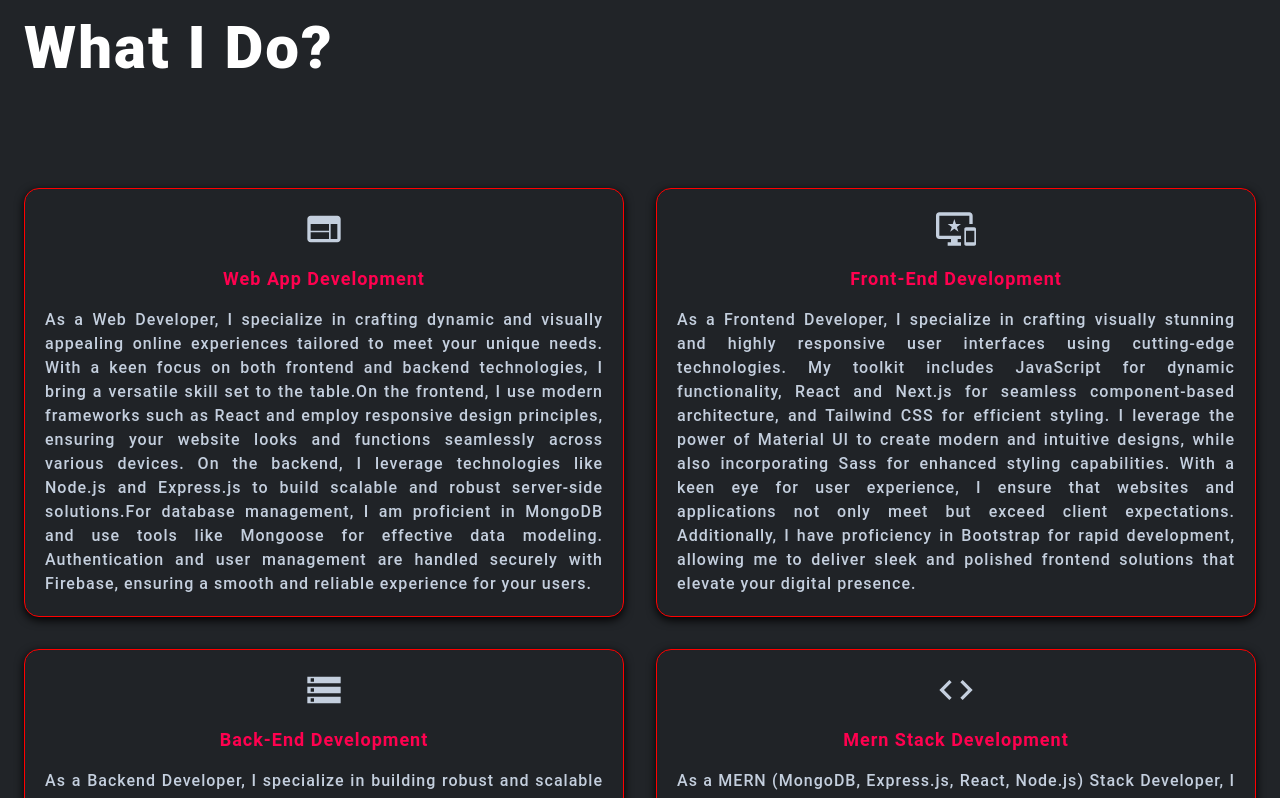
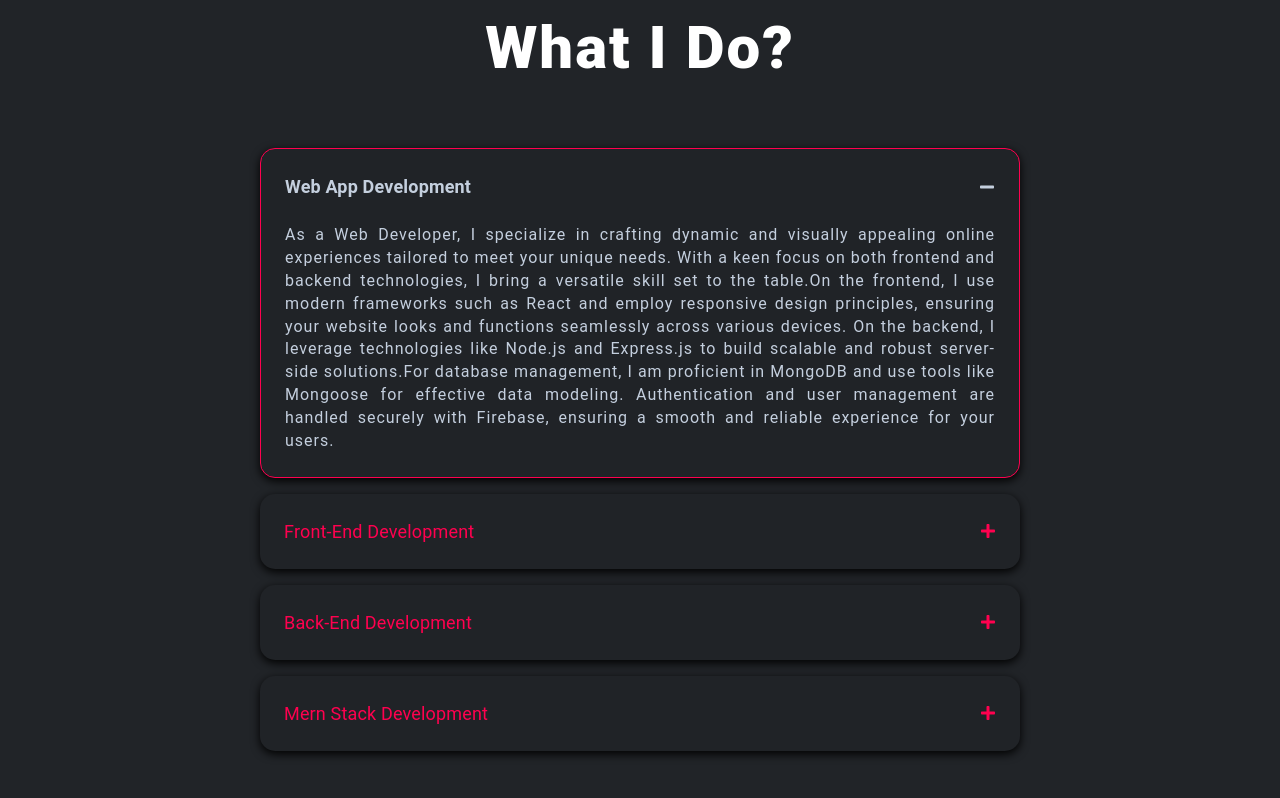
Before and after one commit to alamin-cse44/portfolio-react, a React (Create React App) app: page / in a window 1280 px wide. Shown: the part 982-1780 px from the top of the page. Built offline with nearby package versions, Linux system fonts and the light colour scheme.

Commit message:
Refactor: all section

```diff
--- a/src/components/features/Features.js
+++ b/src/components/features/Features.js
@@ -1,125 +1,410 @@
-import { Box, Divider, Grid, Paper, Typography } from "@mui/material";
+import { useState } from "react";
 
-import WebIcon from '@mui/icons-material/Web';
-import ImportantDevicesIcon from '@mui/icons-material/ImportantDevices';
-import StorageIcon from '@mui/icons-material/Storage';
-import CodeIcon from '@mui/icons-material/Code';
+import { Box, Container, Divider, Grid, Typography } from "@mui/material";
+
+import { FaMinus, FaPlus } from "react-icons/fa";
 
 import Title1 from "../../common/Title1";
 import Title2 from "../../common/Title2";
 
 import "./Features.scss";
 
-const features = [
-  {
-    id: 1,
-    icon: <WebIcon sx={{color: "#c4cfde", fontSize: {xs: "25px", sm: "40px"}}} />,
-    title: "Web App Development",
-    description:
-      "As a Web Developer, I specialize in crafting dynamic and visually appealing online experiences tailored to meet your unique needs. With a keen focus on both frontend and backend technologies, I bring a versatile skill set to the table.On the frontend, I use modern frameworks such as React and employ responsive design principles, ensuring your website looks and functions seamlessly across various devices. On the backend, I leverage technologies like Node.js and Express.js to build scalable and robust server-side solutions.For database management, I am proficient in MongoDB and use tools like Mongoose for effective data modeling. Authentication and user management are handled securely with Firebase, ensuring a smooth and reliable experience for your users.",
-  },
-  {
-    id: 2,
-    icon: <ImportantDevicesIcon sx={{color: "#c4cfde", fontSize: {xs: "25px", sm: "40px"}}} />,
-    title: "Front-End Development",
-    description:
-      "As a Frontend Developer, I specialize in crafting visually stunning and highly responsive user interfaces using cutting-edge technologies. My toolkit includes JavaScript for dynamic functionality, React and Next.js for seamless component-based architecture, and Tailwind CSS for efficient styling. I leverage the power of Material UI to create modern and intuitive designs, while also incorporating Sass for enhanced styling capabilities. With a keen eye for user experience, I ensure that websites and applications not only meet but exceed client expectations. Additionally, I have proficiency in Bootstrap for rapid development, allowing me to deliver sleek and polished frontend solutions that elevate your digital presence.",
-  },
-  {
-    id: 3,
-    icon: <StorageIcon sx={{color: "#c4cfde", fontSize: {xs: "25px", sm: "40px"}}} />,
-    title: "Back-End Development",
-    description:
-      "As a Backend Developer, I specialize in building robust and scalable server-side solutions to power your applications. My expertise lies in utilizing cutting-edge technologies, including Node.js and Express.js, to create efficient and high-performance backend systems. I leverage MongoDB with Mongoose for seamless database interactions, ensuring data integrity and optimal performance. For secure user authentication, I implement Firebase, providing a reliable and streamlined authentication process. My focus extends beyond just coding I architect backend solutions that align with your project's goals, emphasizing scalability, reliability, and security.",
-  },
-  {
-    id: 4,
-    icon: <CodeIcon sx={{color: "#c4cfde", fontSize: {xs: "25px", sm: "40px"}}} />,
-    title: "Mern Stack Development",
-    description:
-      "As a MERN (MongoDB, Express.js, React, Node.js) Stack Developer, I specialize in delivering end-to-end solutions for your web applications. My expertise spans the entire development cycle, from designing interactive and user-friendly interfaces using React to building scalable and efficient backend systems with Node.js and Express.js. I harness the power of MongoDB, using Mongoose for data modeling and management, to ensure a robust and flexible database architecture.By seamlessly integrating these technologies, I create dynamic and responsive web applications that provide an immersive user experience. Additionally, I prioritize security, scalability, and maintainability to ensure your project not only meets current needs but can evolve with your business.",
-  },
-];
-
 const Features = () => {
+  const [show, setShow] = useState("one");
+  const handleDisplay = (value) => {
+    setShow(value);
+  };
   return (
-    <Box id="features" className="features" sx={{ mx: 3, pt: 10 }}>
+    <Container id="features" className="features" sx={{ pt: 10 }}>
+      <Box textAlign={"center"}>
         <Title1 title="FEATURES" />
         <Title2 title="What I Do?" />
-
-      <Box sx={{ flexGrow: 1, mt: { xs: 7, sm: 15 } }}>
+      </Box>
+      <Box sx={{ flexGrow: 1, mt: 10 }}>
         <Grid
           container
-          spacing={{ xs: 2, md: 2, lg: 4 }}
-          columns={{ xs: 4, md: 8, lg: 12 }}
-          sx={{ display: "flex", justifyContent: "center" }}
+          spacing={{ xs: 2, md: 3 }}
+          columns={{ xs: 4, sm: 8, md: 12 }}
+          display={"flex"}
+          alignItems={"center"}
+          justifyContent={"center"}
         >
-          {features.map((item) => (
-            <Grid item xs={12} sm={6} key={item.id}>
-              <Paper
-                elevation={3}
+          <Grid item xs={12} sm={8} md={8}>
+            {/* question one */}
+            <Box
               sx={{
-                  p: 2.5,
+                borderRadius: "15px",
                 bgcolor: "#202327",
                 boxShadow: "0 3px 10px rgb(0 0 0/ 0.99)",
-                  borderRadius: "15px",
-                  // height: "320px",
-                  border: "1px solid red",
-                  ...(item.id === 2 && {
-                    mt: {
-                      // sm: -5,
+                p: 3,
+                color: "#c4cfde",
+                ...(show === "one" && {
+                  border: "1px solid #ff014f",
+                }),
+              }}
+            >
+              {show === "one" ? (
+                <Box>
+                  <Box
+                    sx={{
+                      display: "flex",
+                      alignItems: "center",
+                      justifyContent: "space-between",
+                      cursor: "pointer",
+                    }}
+                    onClick={() => handleDisplay("")}
+                  >
+                    <Typography
+                      sx={{
+                        ...(show === "one" && {
+                          fontWeight: "bold",
+                          fontSize: {
+                            xs: "15px",
+                            sm: "18px",
                           },
                         }),
                       }}
                     >
+                      Web App Development
+                    </Typography>
+                    <FaMinus />
+                  </Box>
+                  <Typography
+                    sx={{
+                      mt: 3,
+                      textAlign: "justify",
+                      fontSize: { xs: "14px", sm: "16px" },
+                      letterSpacing: 1,
+                    }}
+                    variant="body2"
+                  >
+                    As a Web Developer, I specialize in crafting dynamic and
+                    visually appealing online experiences tailored to meet your
+                    unique needs. With a keen focus on both frontend and backend
+                    technologies, I bring a versatile skill set to the table.On
+                    the frontend, I use modern frameworks such as React and
+                    employ responsive design principles, ensuring your website
+                    looks and functions seamlessly across various devices. On
+                    the backend, I leverage technologies like Node.js and
+                    Express.js to build scalable and robust server-side
+                    solutions.For database management, I am proficient in
+                    MongoDB and use tools like Mongoose for effective data
+                    modeling. Authentication and user management are handled
+                    securely with Firebase, ensuring a smooth and reliable
+                    experience for your users.
+                  </Typography>
+                </Box>
+              ) : (
                 <Box
-                  className="features-items"
                   sx={{
                     display: "flex",
-                    flexDirection: "column",
-                    justifyContent: "center",
-                    alignItems: "center"
+                    alignItems: "center",
+                    justifyContent: "space-between",
+                    cursor: "pointer",
+                  }}
+                  onClick={() => handleDisplay("one")}
+                >
+                  <Typography
+                    sx={{
+                      color: "#ff014f",
+                      fontSize: {
+                        xs: "14px",
+                        sm: "18px",
+                      },
                     }}
                   >
-                  {item.icon}
+                    Web App Development
+                  </Typography>
+                  <FaPlus color="#ff014f" />
+                </Box>
+              )}
+            </Box>
+
+            {/* question two */}
+            <Box
+              sx={{
+                borderRadius: "15px",
+                bgcolor: "#202327",
+                boxShadow: "0 3px 10px rgb(0 0 0/ 0.99)",
+                color: "#c4cfde",
+                p: 3,
+                mt: 2,
+                ...(show === "two" && {
+                  border: "1px solid #ff014f",
+                }),
+              }}
+            >
+              {show === "two" ? (
+                <Box>
+                  <Box
+                    sx={{
+                      display: "flex",
+                      alignItems: "center",
+                      justifyContent: "space-between",
+                      cursor: "pointer",
+                    }}
+                    onClick={() => handleDisplay("")}
+                  >
                     <Typography
                       sx={{
+                        ...(show === "two" && {
+                          fontWeight: "bold",
                           fontSize: {
-                        sm: 18,
-                        xs: 18,
+                            xs: "15px",
+                            sm: "18px",
                           },
-                      mt: 2,
-                      letterSpacing: "1px",
-                      fontWeight: "700",
-                      color: "#ff014f",
+                        }),
                       }}
                     >
-                    {item.title}
+                      Front-End Development
                     </Typography>
-
+                    <FaMinus />
+                  </Box>
                   <Typography
                     sx={{
+                      mt: 3,
+                      textAlign: "justify",
+                      fontSize: { xs: "14px", sm: "16px" },
+                      letterSpacing: 1,
+                    }}
+                    variant="body2"
+                  >
+                    As a Frontend Developer, I specialize in crafting visually
+                    stunning and highly responsive user interfaces using
+                    cutting-edge technologies. My toolkit includes JavaScript
+                    for dynamic functionality, React and Next.js for seamless
+                    component-based architecture, and Tailwind CSS for efficient
+                    styling. I leverage the power of Material UI to create
+                    modern and intuitive designs, while also incorporating Sass
+                    for enhanced styling capabilities. With a keen eye for user
+                    experience, I ensure that websites and applications not only
+                    meet but exceed client expectations. Additionally, I have
+                    proficiency in Bootstrap for rapid development, allowing me
+                    to deliver sleek and polished frontend solutions that
+                    elevate your digital presence.
+                  </Typography>
+                </Box>
+              ) : (
+                <Box
+                  sx={{
+                    display: "flex",
+                    alignItems: "center",
+                    justifyContent: "space-between",
+                    cursor: "pointer",
+                  }}
+                  onClick={() => handleDisplay("two")}
+                >
+                  <Typography
+                    sx={{
+                      color: "#ff014f",
                       fontSize: {
-                        sm: 16,
-                        xs: 12,
+                        xs: "14px",
+                        sm: "18px",
                       },
-                      mt: 2,
-                      letterSpacing: "1px",
-                      fontWeight: "500",
-                      color: "#c4cfde",
-                      textAlign: "justify"
                     }}
                   >
-                    {item.description}
+                    Front-End Development
+                  </Typography>
+                  <FaPlus color="#ff014f" />
+                </Box>
+              )}
+            </Box>
+
+            {/* question three */}
+            <Box
+              sx={{
+                borderRadius: "15px",
+                bgcolor: "#202327",
+                boxShadow: "0 3px 10px rgb(0 0 0/ 0.99)",
+                color: "#c4cfde",
+                p: 3,
+                mt: 2,
+                ...(show === "three" && {
+                  border: "1px solid #ff014f",
+                }),
+              }}
+            >
+              {show === "three" ? (
+                <Box>
+                  <Box
+                    sx={{
+                      display: "flex",
+                      alignItems: "center",
+                      justifyContent: "space-between",
+                      cursor: "pointer",
+                    }}
+                    onClick={() => handleDisplay("")}
+                  >
+                    <Typography
+                      sx={{
+                        ...(show === "three" && {
+                          fontWeight: "bold",
+                          fontSize: {
+                            xs: "14px",
+                            sm: "18px",
+                          },
+                        }),
+                      }}
+                    >
+                      Back-End Development
+                    </Typography>
+                    <FaMinus />
+                  </Box>
+                  <Typography
+                    sx={{
+                      mt: 3,
+                      textAlign: "justify",
+                      fontSize: { xs: "14px", sm: "16px" },
+                      letterSpacing: 1,
+                    }}
+                    variant="body2"
+                  >
+                    As a Backend Developer, I specialize in building robust and
+                    scalable server-side solutions to power your applications.
+                    My expertise lies in utilizing cutting-edge technologies,
+                    including Node.js and Express.js, to create efficient and
+                    high-performance backend systems. I leverage MongoDB with
+                    Mongoose for seamless database interactions, ensuring data
+                    integrity and optimal performance. For secure user
+                    authentication, I implement Firebase, providing a reliable
+                    and streamlined authentication process. My focus extends
+                    beyond just coding I architect backend solutions that align
+                    with your project's goals, emphasizing scalability,
+                    reliability, and security.
                   </Typography>
                 </Box>
-              </Paper>
+              ) : (
+                <Box
+                  sx={{
+                    display: "flex",
+                    alignItems: "center",
+                    justifyContent: "space-between",
+                    cursor: "pointer",
+                  }}
+                  onClick={() => handleDisplay("three")}
+                >
+                  <Typography
+                    sx={{
+                      color: "#ff014f",
+                      fontSize: {
+                        xs: "14px",
+                        sm: "18px",
+                      },
+                    }}
+                  >
+                    Back-End Development
+                  </Typography>
+                  <FaPlus color="#ff014f" />
+                </Box>
+              )}
+            </Box>
+
+            {/* question four */}
+            <Box
+              sx={{
+                borderRadius: "15px",
+                bgcolor: "#202327",
+                boxShadow: "0 3px 10px rgb(0 0 0/ 0.99)",
+                color: "#c4cfde",
+                p: 3,
+                mt: 2,
+                ...(show === "four" && {
+                  border: "1px solid #ff014f",
+                }),
+              }}
+            >
+              {show === "four" ? (
+                <Box>
+                  <Box
+                    sx={{
+                      display: "flex",
+                      alignItems: "center",
+                      justifyContent: "space-between",
+                      cursor: "pointer",
+                    }}
+                    onClick={() => handleDisplay("")}
+                  >
+                    <Typography
+                      sx={{
+                        ...(show === "four" && {
+                          fontWeight: "bold",
+                          fontSize: {
+                            xs: "14px",
+                            sm: "18px",
+                          },
+                        }),
+                      }}
+                    >
+                      Mern Stack Development
+                    </Typography>
+                    <FaMinus />
+                  </Box>
+                  <Typography
+                    sx={{
+                      mt: 3,
+                      textAlign: "justify",
+                      fontSize: { xs: "14px", sm: "16px" },
+                      letterSpacing: 1,
+                    }}
+                    variant="body2"
+                  >
+                    As a MERN (MongoDB, Express.js, React, Node.js) Stack
+                    Developer, I specialize in delivering end-to-end solutions
+                    for your web applications. My expertise spans the entire
+                    development cycle, from designing interactive and
+                    user-friendly interfaces using React to building scalable
+                    and efficient backend systems with Node.js and Express.js. I
+                    harness the power of MongoDB, using Mongoose for data
+                    modeling and management, to ensure a robust and flexible
+                    database architecture.By seamlessly integrating these
+                    technologies, I create dynamic and responsive web
+                    applications that provide an immersive user experience.
+                    Additionally, I prioritize security, scalability, and
+                    maintainability to ensure your project not only meets
+                    current needs but can evolve with your business.
+                  </Typography>
+                </Box>
+              ) : (
+                <Box
+                  sx={{
+                    display: "flex",
+                    alignItems: "center",
+                    justifyContent: "space-between",
+                    cursor: "pointer",
+                  }}
+                  onClick={() => handleDisplay("four")}
+                >
+                  <Typography
+                    sx={{
+                      color: "#ff014f",
+                      fontSize: {
+                        xs: "14px",
+                        sm: "18px",
+                      },
+                    }}
+                  >
+                    Mern Stack Development
+                  </Typography>
+                  <FaPlus color="#ff014f" />
+                </Box>
+              )}
+            </Box>
           </Grid>
-          ))}
+
+          {/* <Grid item xs={12} sm={6} md={6}>
+            <img
+              src=""
+              width={"100%"}
+              style={{
+                borderRadius: "25px",
+              }}
+              alt="ar"
+            />
+          </Grid> */}
         </Grid>
       </Box>
       <Divider sx={{ background: "#121415", mt: 15 }} />
-    </Box>
+    </Container>
   );
 };
 
--- a/src/components/portfolio/Portfolio.js
+++ b/src/components/portfolio/Portfolio.js
@@ -4,7 +4,7 @@ import "swiper/css";
 import "swiper/css/pagination";
 import { Autoplay, Navigation, Pagination } from "swiper";
 
-import { Box, Divider } from "@mui/material";
+import { Box, Container, Divider } from "@mui/material";
 import Title1 from "../../common/Title1";
 import Title2 from "../../common/Title2";
 
@@ -113,7 +113,7 @@ const Portfolio = () => {
 
   return (
     <>
-      <Box id="portfolio" className="portfolio" sx={{ mx: 3, pt: 10 }}>
+      <Container id="portfolio" className="portfolio" sx={{ pt: 10 }}>
         <Box className="portfolio-top">
           <Title1 title="VISIT MY PORTFOLIO AND KEEP YOUR FEEDBACK" />
           <Title2 title="My Portfolio" />
@@ -163,7 +163,7 @@ const Portfolio = () => {
           ))}
         </Swiper>
         <Divider sx={{ background: "#121415", mt: 15 }} />
-      </Box>
+      </Container>
     </>
   );
 };
--- a/src/components/resume/Resume.js
+++ b/src/components/resume/Resume.js
@@ -1,5 +1,5 @@
 import React, { useState } from "react";
-import { Divider } from "@mui/material";
+import { Container, Divider } from "@mui/material";
 import { Box, Tab, Tabs } from "@mui/material";
 
 import Education from "./education/Education";
@@ -15,7 +15,7 @@ const Resume = () => {
   const [route, setRoute] = useState("education");
 
   return (
-    <Box id="resume" sx={{ mx: 2, pt: 10 }}>
+    <Container id="resume" sx={{ pt: 10 }}>
       <Box sx={{ textAlign: "center" }}>
         <Title1 title="1+ YEARS OF EXPERIENCE" />
         <Title2 title="My Resume" />
@@ -91,7 +91,7 @@ const Resume = () => {
       </Tabs>
       {route === "education" ? <Education /> : <Experience />}
       <Divider sx={{ background: "#121415", mt: 15 }} />
-    </Box>
+    </Container>
   );
 };
 
--- a/src/components/resume/education/JobExperience.js
+++ b/src/components/resume/education/JobExperience.js
@@ -7,28 +7,29 @@ import { Divider, Typography } from "@mui/material";
 const jobExperience = [
   {
     id: 1,
-    degree: "Software Developer",
-    institution: "IQC(November 2022 - Present)",
-    grade: "France",
+    degree: "Frontend Developer",
+    institution: "Brogrammers Lab(October 2022 - Present)",
+    grade: "Dhaka",
     description:
-      "Expert hiring process is an important part of our age. IQC care deeply about their teams and the people who make them up."
+    "Frontend hiring process is an important part of our age. Brogrammers lab care deeply about their teams and the people who make them up."
     },
   {
     id: 2,
+    degree: "Frontend Developer",
+    institution: "IQC(November 2022 - May 2023)",
+    grade: "France",
+    description:
+      "Expert hiring process is an important part of our age. IQC Security Consultancy care deeply about their teams and the people who make them up."
+    },
+  {
+    id: 3,
     degree: "Backend Developer",
     institution: "3WIP(February 2023 - April)",
     grade: "India",
     description:
     "Backend hiring process is an important part of our age. 3WIP care deeply about their teams and the people who make them up."
     },
-  {
-    id: 3,
-    degree: "Frontend Developer",
-    institution: "Pridesys IT(September 2022 - November)",
-    grade: "Dhaka",
-    description:
-    "Frontend hiring process is an important part of our age. Pridesys care deeply about their teams and the people who make them up."
-    },
+
 ];
 
 const JobExperience = () => {
@@ -43,7 +44,8 @@ const JobExperience = () => {
               p: 3,
               bgcolor: "#202327",
               boxShadow: "0 3px 10px rgb(0 0 0/ 0.99)",
-              borderRadius: '10px'
+              borderRadius: '10px',
+              border: "1px solid #ff014f"
             }}
           >
             <Box>
@@ -53,10 +55,8 @@ const JobExperience = () => {
                     <Typography
                       sx={{
                         fontSize: {
-                          lg: 32,
-                          md: 32,
-                          sm: 17,
-                          xs: 17,
+                          sm: 20,
+                          xs: 16,
                         },
                         fontWeight: "700",
                         color: "#c4cfde",
@@ -67,9 +67,7 @@ const JobExperience = () => {
                     <Typography
                       sx={{
                         fontSize: {
-                          lg: 20,
-                          md: 20,
-                          sm: 14,
+                          sm: 18,
                           xs: 14,
                         },
                         mt: 2,
@@ -106,13 +104,10 @@ const JobExperience = () => {
               <Typography
                 sx={{
                   fontSize: {
-                    lg: 22,
-                    md: 22,
-                    sm: 16,
+                    sm: 18,
                     xs: 16,
                   },
                   textAlign: "justify",
-                  fontWeight: "600",
                   color: "#696E77",
                 }}
               >
```
Also changed, not shown: src/components/contact/Contact.js (+29 -26 lines), src/components/navbar/Navbar.js (+19 -10 lines), src/components/portfolio/Projects.js (+2 -6 lines), src/components/poster/Poster.js (+3 -5 lines), src/components/resume/education/Education.js (+2 -6 lines), src/components/resume/education/EducationQuality.js (+6 -13 lines), src/components/resume/experience/Experience.js (+2 -6 lines), src/components/resume/experience/VolunteerExperience.js (+7 -12 lines). Lines whose indentation alone changed are shown as unchanged.
